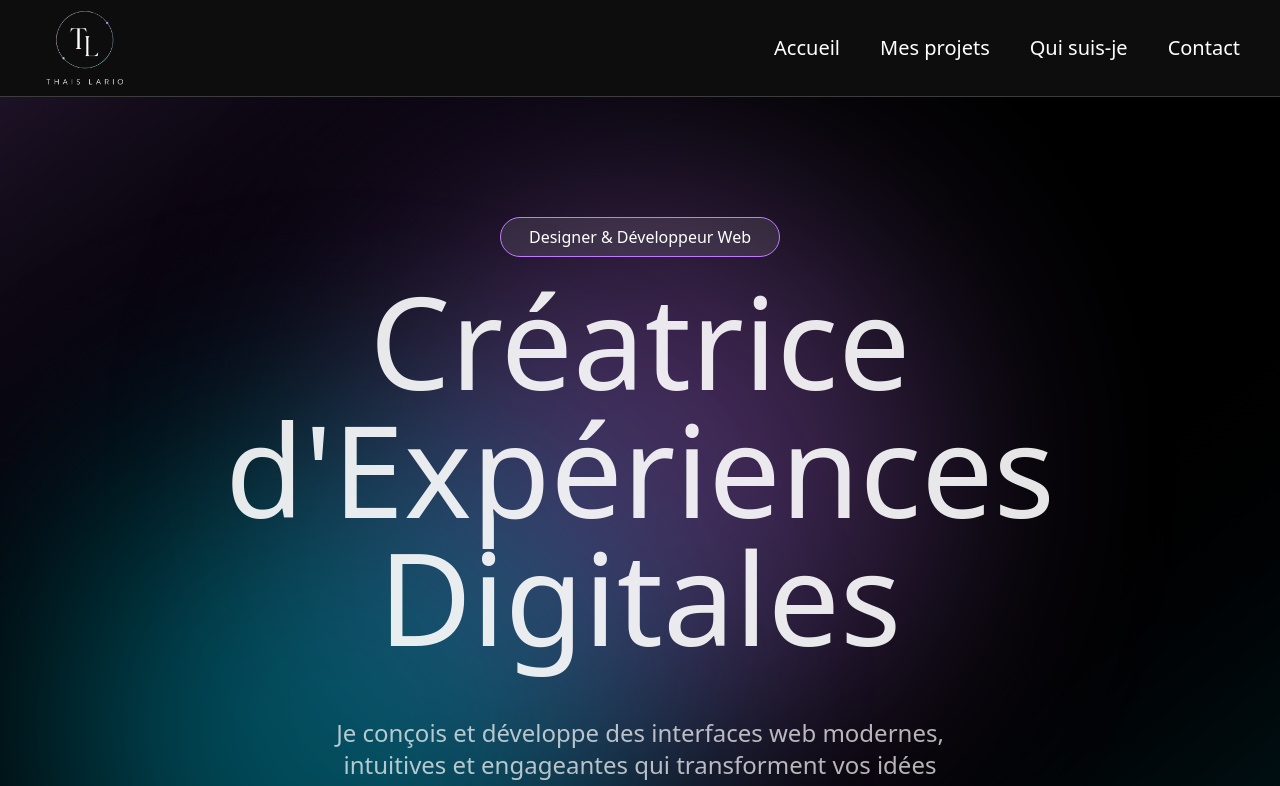
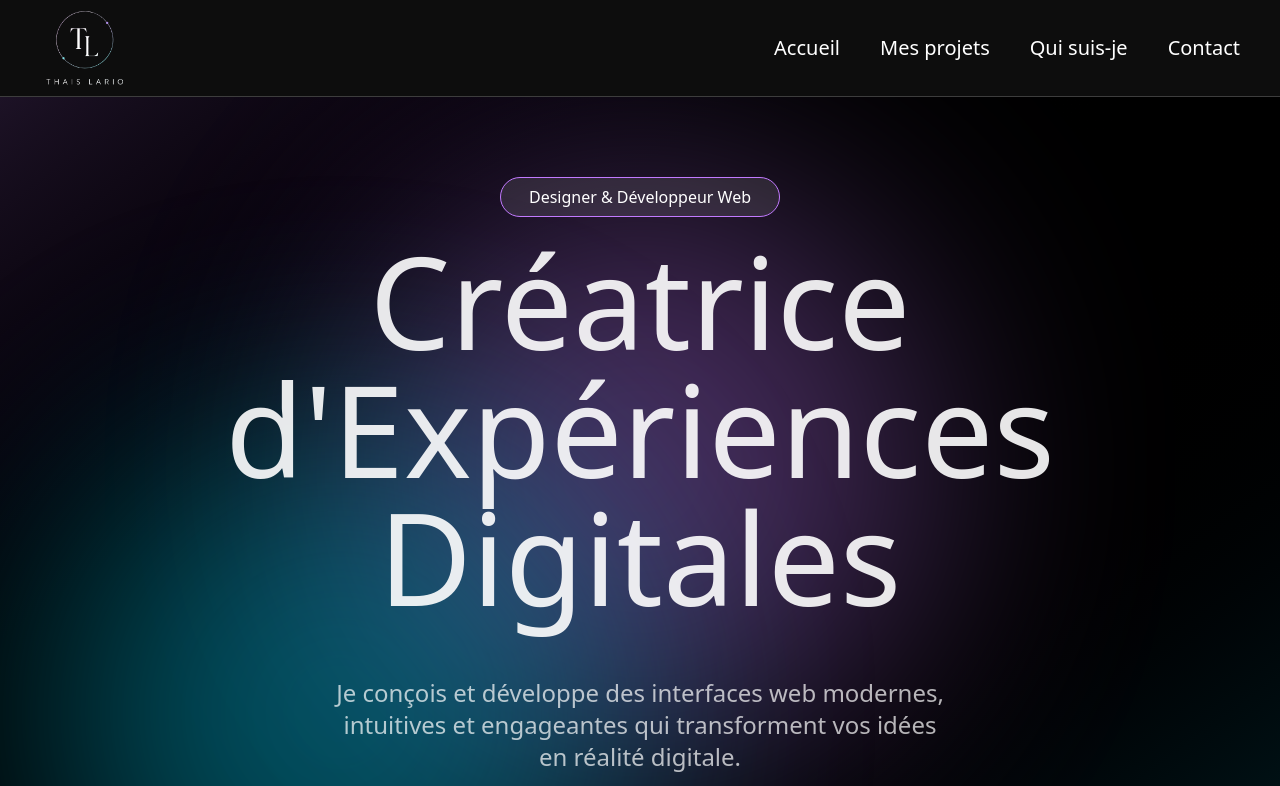
Before and after one commit to thaislario972/Portfolio, a Nuxt app: page / in a window 1280 px wide. Shown: the top 786 px of the page. Built offline with nearby package versions, Linux system fonts and the light colour scheme.

Commit message:
fix détail

```diff
--- a/app/pages/index.vue
+++ b/app/pages/index.vue
@@ -13,7 +13,7 @@
 
       <!-- contenu -->
       <div class="z-5 px-8 py-[10%] text-white flex flex-col items-center sm:pt-0 pt-50 w-full">
-        <p class="w-70 rounded-full h-10 bg-white/10 text-center flex justify-center items-center border-1 border-lavand mb-5 mt-30">Designer & Développeur Web</p>
+        <p class="w-70 rounded-full h-10 bg-white/10 text-center flex justify-center items-center border-1 border-lavand mb-5 mt-20">Designer & Développeur Web</p>
         <h1 class="lg:text-9xl mb-4 text-center text-white/90 md:text-8xl sm:text-7xl text-5xl">Créatrice <br> d'Expériences <br> Digitales</h1>
         <p class="text-md sm:text-lg md:text-2xl w-full max-w-[90vw] sm:max-w-[38rem] text-center text-white/70 md:mt-10 mt-5">Je conçois et développe des interfaces web modernes, intuitives et engageantes qui transforment vos idées en réalité digitale.</p>
         <div class="md:mt-20 mt-10 gap-5 sm:gap-10 flex flex-col sm:flex-row w-full max-w-[90vw] justify-center items-center">
```
